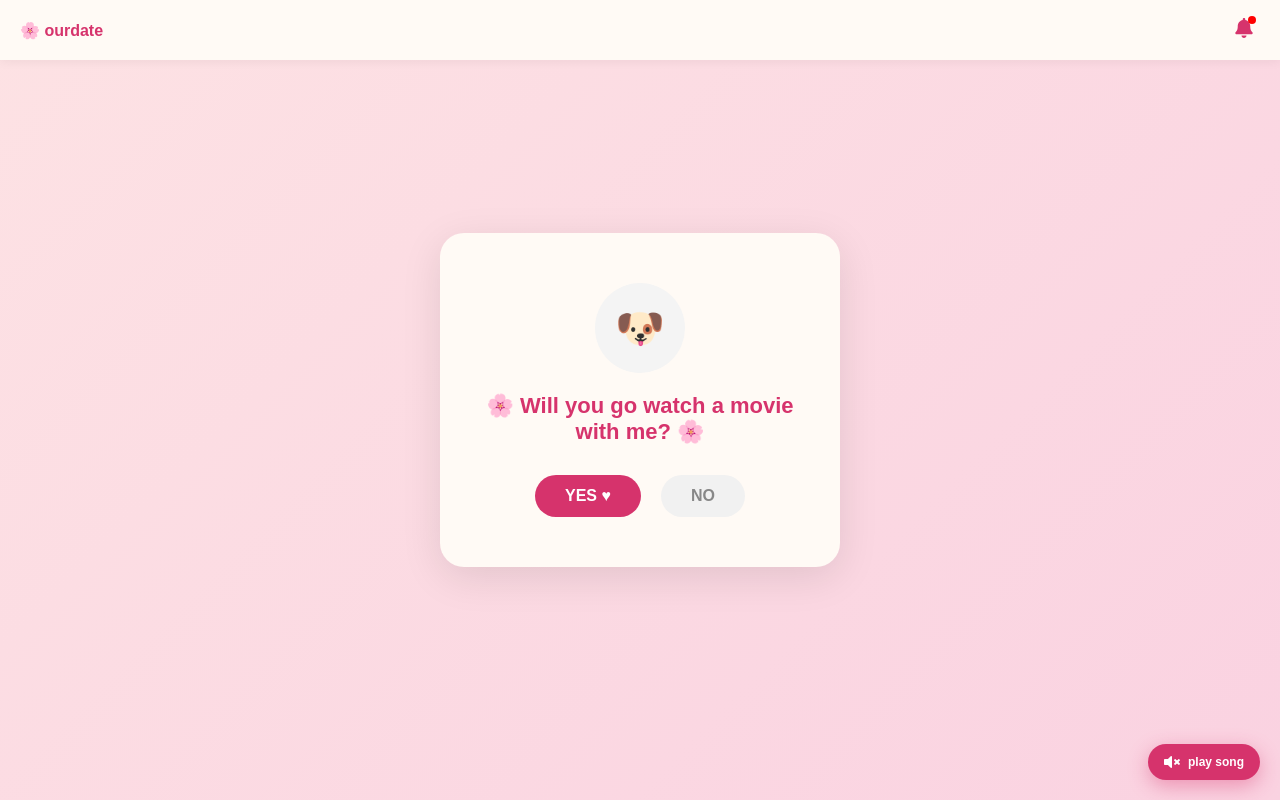
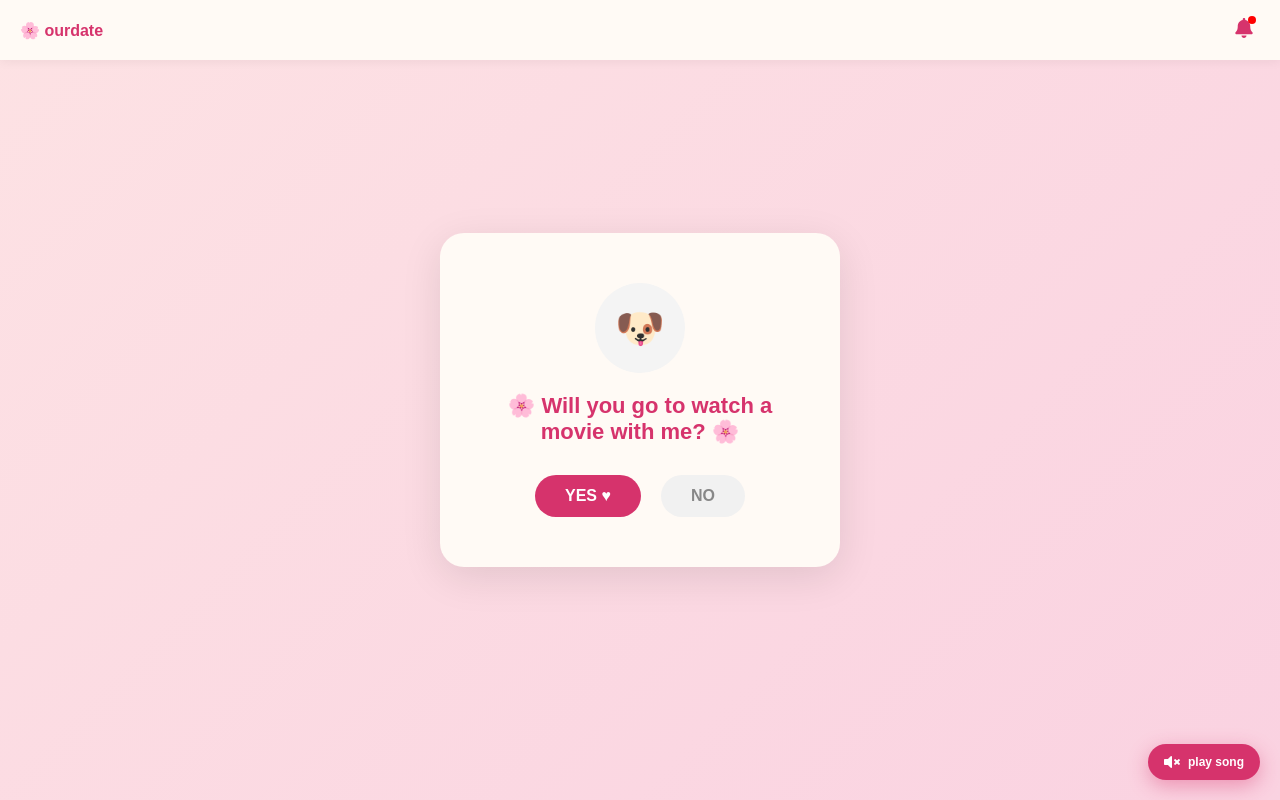
Before and after one commit to Eram-derek/for-you, a React (Vite) app: page / in a window 1280 px wide. Built offline with nearby package versions, Linux system fonts and the light colour scheme.

Commit message:
Fix typo in popup question text

```diff
--- a/src/components/LandingPopup.jsx
+++ b/src/components/LandingPopup.jsx
@@ -26,7 +26,7 @@ function LandingPopup({ onYes }) {
         <div className="avatar-circle">🐶</div>
 
         <h2 className="popup-question">
-          🌸 Will you go watch a movie with me? 🌸
+          🌸 Will you go to watch a movie with me? 🌸
         </h2>
 
         <div className="button-row">
```
